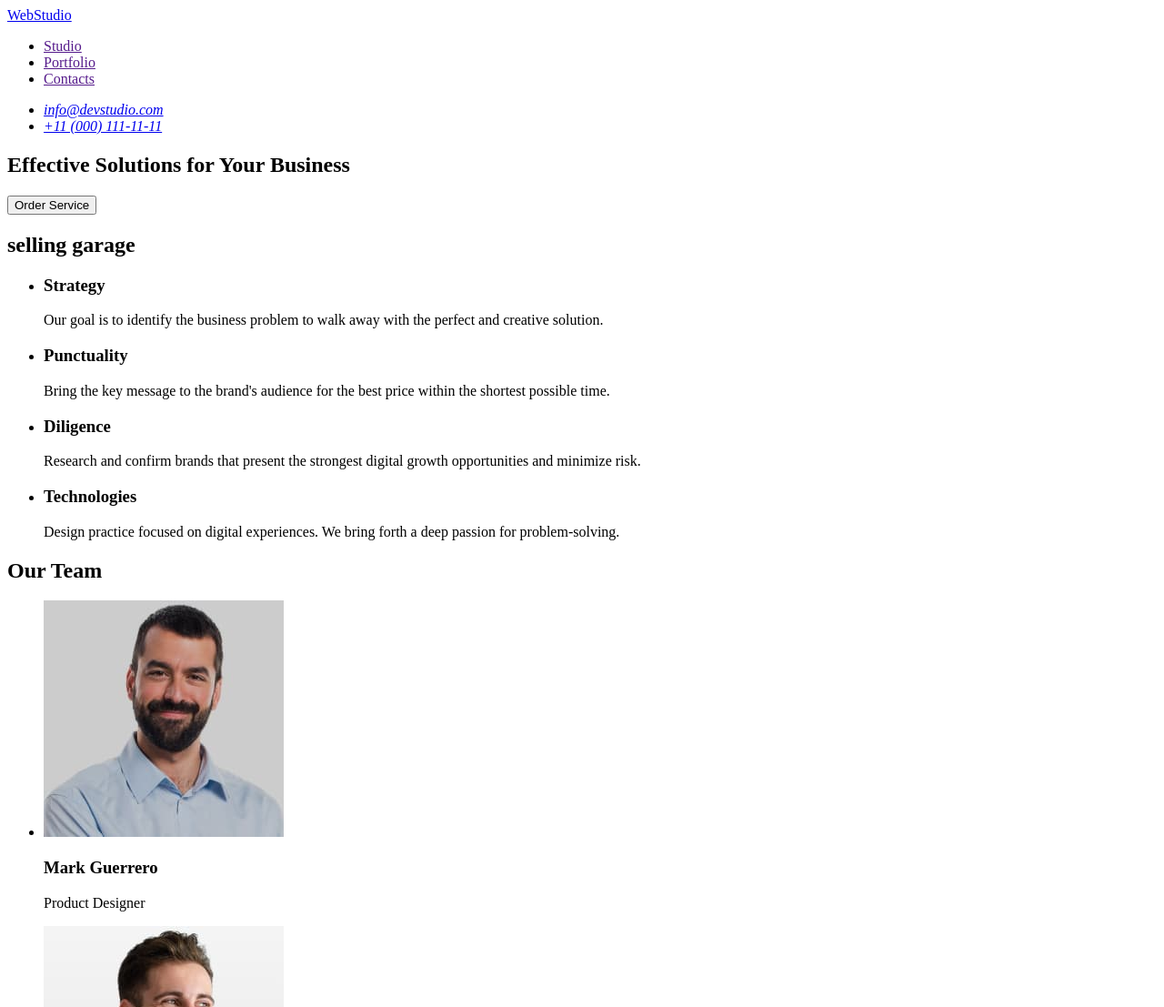
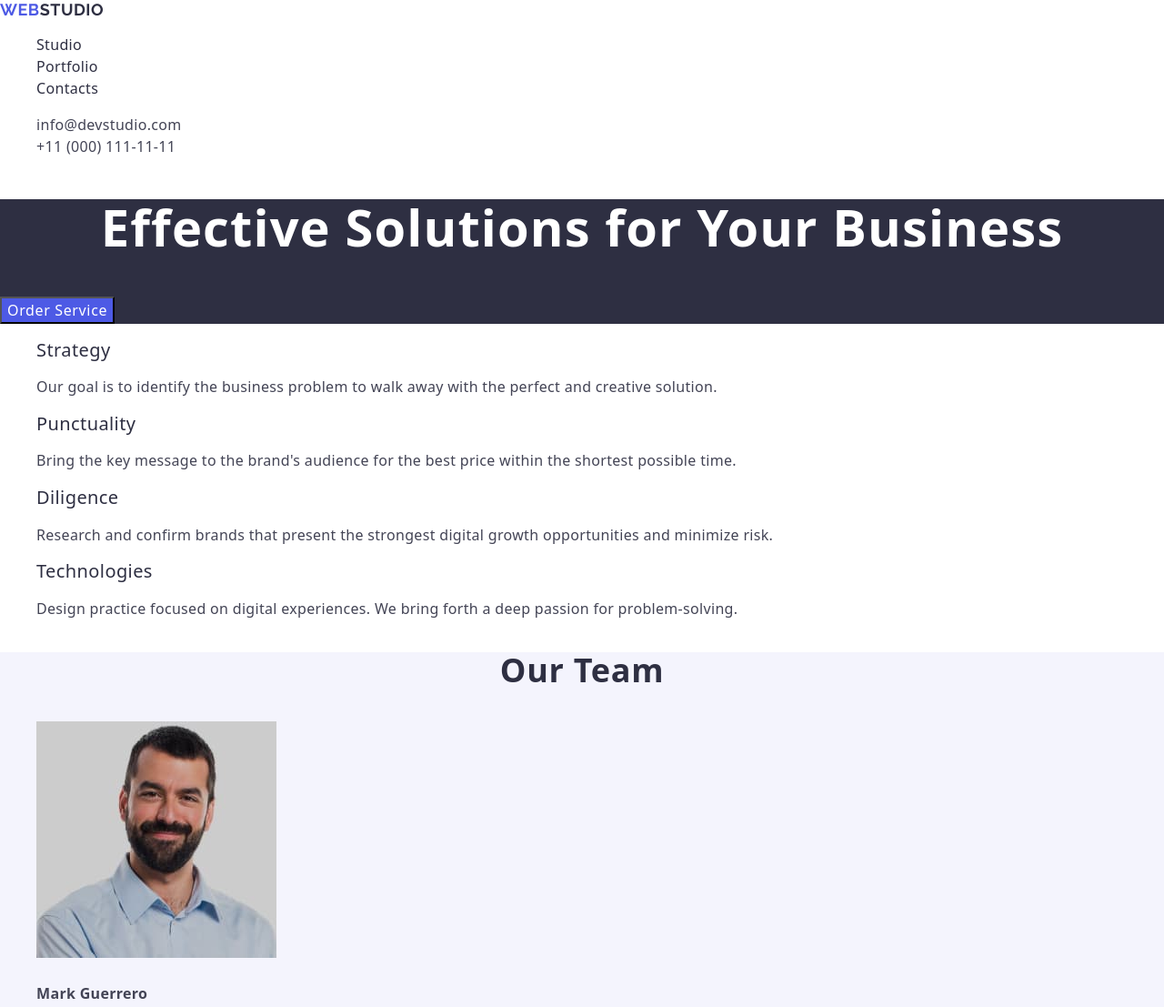
Before and after one commit to sergiy1999/goit-markup-hw-02, a plain HTML site: page index.html in a window 1280 px wide. Shown: the top 1107 px of the page at 91% size. Drawn offline with nearby package versions, Linux system fonts and the light colour scheme.

Commit message:
optimize images add styles

```diff
--- /dev/null
+++ b/css/style.css
@@ -0,0 +1,170 @@
+body{
+    font-family: 'Roboto', 'Raleway', sans-serif;
+    color: #434455;
+    background-color: #FFF;
+    }
+
+    ul{
+     list-style-type: none;
+    }
+
+    a{
+     text-decoration: none;
+    }
+
+    .logo{
+        font-family: "Raleway", sans-serif;
+        font-weight: 700;
+        font-size: 18px;
+        line-height: 1.16667;
+        letter-spacing: 0.03em;
+        text-transform: uppercase;
+        color: #4d5ae5;
+    }
+
+    .logo-part{
+        color: #2e2f42;
+    }
+
+    .nav-link{
+        font-weight: 500;
+        font-size: 16px;
+        line-height: 1.5;
+        letter-spacing: 0.02em;
+        color: #2e2f42;
+    }
+
+    .nav-link:hover,
+    .nav-link:focus{
+        color: #404bbf;
+    }
+
+    .address{
+        font-style: normal;
+    }
+
+    .address-link{
+        font-size: 16px;
+        line-height: 1.5;
+        letter-spacing: 0.02em;
+        color: #434455;
+
+    }
+
+    .address-link:hover,
+    .address-link:focus{
+        color: #404bbf;
+    }
+
+    .hero-name{
+        font-weight: 700;
+        font-size: 56px;
+        line-height: 1.07143;
+        letter-spacing: 0.02em;
+        text-align: center;
+        color: #fff;
+    }
+
+    .hero{
+        background: #2e2f42;
+    }
+
+    .hero-order-btn{
+        font-weight: 500;
+        font-size: 16px;
+        line-height: 1.5;
+        letter-spacing: 0.04em;
+        color: #fff;
+        background: #4d5ae5;
+    }
+
+    .hero-order-btn:hover,
+    .hero-order-btn:active{
+        background:  #404bbf;
+    }
+
+    .text-list-name{
+        font-weight: 500;
+        font-size: 20px;
+        line-height: 1.2;
+        letter-spacing: 0.02em;
+        color: #2e2f42;
+    }
+
+    .text-list-strenghts{
+      font-weight: 400;
+        font-size: 16px;
+        line-height: 1.5;
+        letter-spacing: 0.02em;
+        color: #434455;
+    }
+
+    .team{
+        background: #f4f4fd;
+    }
+
+    .name-list{
+        font-weight: 500;
+        font-size: 20px;
+        line-height: 1.2;
+        letter-spacing: 0.02em;
+        text-align: center;
+        color: #2e2f42;
+    }
+
+    .team-list{
+        font-weight: 400;
+        font-size: 16px;
+        line-height: 1.5;
+        letter-spacing: 0.02em;
+        color: #434455;
+    }
+
+    .team-mentor-img{
+        width: 264px;
+        height: 260px;
+    }
+
+    .name-list{
+        font-weight: 700;
+        font-size: 36px;
+        line-height: 1.11111;
+        letter-spacing: 0.02em;
+        text-transform: capitalize;
+        text-align: center;
+        color: #2e2f42;
+    }
+
+    .title-list{
+        font-weight: 400;
+        font-size: 16px;
+        line-height: 1.5;
+        letter-spacing: 0.02em;
+        color: #434455;
+    }
+
+    .title-name{
+        font-weight: 500;
+        font-size: 20px;
+        line-height: 1.2;
+        letter-spacing: 0.02em;
+        color: #2e2f42;
+    }
+
+    .footer{
+        font-weight: 400;
+        font-size: 16px;
+        line-height: 1.5;
+        letter-spacing: 0.02em;
+        color: #f4f4fd;
+        background: #2e2f42;
+    }
+
+    .logo-footer{
+        color: #f4f4fd;
+    }
+
+    .option_img{
+        width: 360px;
+        height: 300px;
+    }
--- a/index.html
+++ b/index.html
@@ -4,55 +4,61 @@
     <meta charset="UTF-8">
     <meta name="viewport" content="width=device-width, initial-scale=1.0">
     <title>WebStudio</title>
+    <link rel="stylesheet" href="./css/style.css">
+    <link rel="preconnect" href="https://fonts.googleapis.com">
+    <link rel="preconnect" href="https://fonts.gstatic.com" crossorigin>
+    <link rel="preconnect" href="https://fonts.googleapis.com">
+    <link rel="preconnect" href="https://fonts.gstatic.com" crossorigin>
+    <link href="https://fonts.googleapis.com/css2?family=Raleway:ital,wght@0,700;1,700&family=Roboto:wght@400;500;700&display=swap" rel="stylesheet">
+    <link rel="stylesheet" href="https://cdnjs.cloudflare.com/ajax/libs/modern-normalize/2.0.0/modern-normalize.min.css" integrity="sha512-4xo8blKMVCiXpTaLzQSLSw3KFOVPWhm/TRtuPVc4WG6kUgjH6J03IBuG7JZPkcWMxJ5huwaBpOpnwYElP/m6wg==" crossorigin="anonymous" referrerpolicy="no-referrer" >
   </head>
   <body>
     <header>
       <nav>
-        <a href="./index.html">WebStudio</a>
+         <a href="./index.html" class="logo">Web<span class="logo-part">Studio</span></a>
         <ul>
-          <li><a href="">Studio</a></li>
-          <li><a href="">Portfolio</a></li>
-          <li><a href="">Contacts</a></li>
+          <li><a class="nav-link">Studio</a></li>
+          <li><a class="nav-link">Portfolio</a></li>
+          <li><a class="nav-link">Contacts</a></li>
         </ul>
       </nav>
-      <address>
+      <address class="address">
         <ul>
-          <li><a href="mailto:info@devstudio.com">info@devstudio.com</a></li>
-          <li><a href="tel:+110001111111">+11 (000) 111-11-11</a>   </li>
+          <li><a class="address-link" href="mailto:info@devstudio.com">info@devstudio.com</a></li>
+          <li><a class="address-link" href="tel:+110001111111">+11 (000) 111-11-11</a>   </li>
         </ul>
       </address>
     </header>
    <main>
-      <section>
-        <h1>Effective Solutions for Your Business</h1>
-        <button type="button">Order Service</button>
+      <section class="hero">
+        <h1 class="hero-name">Effective Solutions for Your Business</h1>
+        <button class="hero-order-btn" type="button">Order Service</button>
       </section>
       <section>
-        <h2>selling garage</h2>
         <ul>
-          <li>
-            <h3>Strategy</h3>
+          <li class="text-list-strenghts">
+            <h2 class="text-list-name">Strategy</h2>
             <p>
               Our goal is to identify the business problem to walk away with the
               perfect and creative solution.
             </p>
           </li>
-          <li>
-            <h3>Punctuality</h3>
+          <li class="text-list-strenghts">
+            <h2 class="text-list-name">Punctuality</h2>
             <p>
               Bring the key message to the brand's audience for the best price
               within the shortest possible time.
             </p>
           </li>
-          <li>
-            <h3>Diligence</h3>
+          <li class="text-list-strenghts">
+            <h2 class="text-list-name">Diligence</h2>
             <p>
               Research and confirm brands that present the strongest digital
               growth opportunities and minimize risk.
             </p>
           </li>
-          <li>
-            <h3>Technologies</h3>
+          <li class="text-list-strenghts">
+            <h2 class="text-list-name">Technologies</h2>
             <p>
               Design practice focused on digital experiences. We bring forth a
               deep passion for problem-solving.
@@ -60,34 +66,70 @@
           </li>
         </ul>
       </section>
-      <section>
-        <h2>Our Team</h2>
+      <section class="team">
+        <h3 class="name-list">Our Team</h3>
         <ul>
-          <li>
-            <img src="./images/mark-guerrero.jpg" width="264" alt="Mark Guerrero">
-            <h3>Mark Guerrero</h3>
+          <li class="team-list">
+            <img class="team-mentor-img" src="./images/mark-guerrero.jpg" width="264" alt="Mark Guerrero">
+            <h4 class="team-name-mentor">Mark Guerrero</h4>
             <p>Product Designer</p>
           </li>
           <li>
-            <img src="./images/tom-ford.jpg" width="264" alt="Tom Ford">
-            <h3>Tom Ford</h3>
+            <img class="team-mentor-img" src="./images/tom-ford.jpg" width="264" alt="Tom Ford">
+            <h4 class="team-name-mentor">Tom Ford</h4>
             <p>Frontend Developer</p>
           </li>
           <li>
-            <img src="./images/camila-garcia.jpg" width="264" alt="Camila Garcia">
-            <h3>Camila Garcia</h3>
+            <img class="team-mentor-img" src="./images/camila-garcia.jpg" width="264" alt="Camila Garcia">
+            <h4 class="team-name-mentor">Camila Garcia</h4>
             <p>Marketing</p>
           </li>
           <li>
-            <img src="./images/daniel-wilson.jpg" width="264" alt="Daniel Wilson">
-            <h3>Daniel Wilson</h3>
+            <img class="team-mentor-img" src="./images/daniel-wilson.jpg" width="264" alt="Daniel Wilson">
+            <h4 class="team-name-mentor">Daniel Wilson</h4>
             <p>UI Designer</p>
           </li>
         </ul>
       </section>
+      <section>
+        <h3 class="name-list">Our Portfolio</h3>
+
+         <ul>
+           <li class="title-list">
+             <img class="option_img" src="./images/Banking-App.jpg" width="360" alt="Banking-App">
+             <h4 class="title-name">Banking App</h4>
+             <p>App</p>
+           </li>
+            <li class="title-list">
+             <img class="option-img" src="./images/Cashless-Payment.jpg" width="360" alt="Cashless-Payment">
+             <h4 class="title-name">Cashless Payment</h4>
+             <p>Marketing</p>
+            </li>
+            <li class="title-list">
+              <img class="option-img" src="./images/Meditation-App.jpg"  width="360" alt="Meditation-App">
+              <h4 class="title-name">Meditation App</h4>
+              <p>App</p>
+            </li>
+            <li class="title-list">
+             <img class="option-img" src="./images/Taxi-Service.jpg"  width="360" alt="Taxi-Service">
+             <h4 class="title-name">Taxi Service</h4>
+             <p>Marketing</p>
+            </li>
+            <li class="title-list">
+             <img class="option-img" src="./images/Screen-Illustrations.jpg"  width="360" alt="Screen-Illustrations">
+             <h4 class="title-name">Screen Illustrations</h4>
+             <p>Design</p>
+            </li>
+            <li class="title-list">
+              <img class="option_img" src="./images/Online-Courses.jpg"  width="360" alt="Online-Courses">
+              <h4 class="title-name">Online Courses</h4>
+              <p>Marketing</p>
+            </li>
+         </ul>
+      </section>
     </main>
-    <footer>
-      <a href="./index.html">WebStudio</a>
+    <footer class="footer">
+      <a href="./index.html" class="logo">Web<span class="logo-footer">Studio</span></a>
       <p>
         Increase the flow of customers and sales for your business with digital
         marketing & growth solutions.
```
Also changed, not shown: images/Banking-App.jpg (added), images/Cashless-Payment.jpg (added), images/Meditation-App.jpg (added), images/Online-Courses.jpg (added), images/Screen-Illustrations.jpg (added), images/Taxi-Service.jpg (added), 2 other files.
